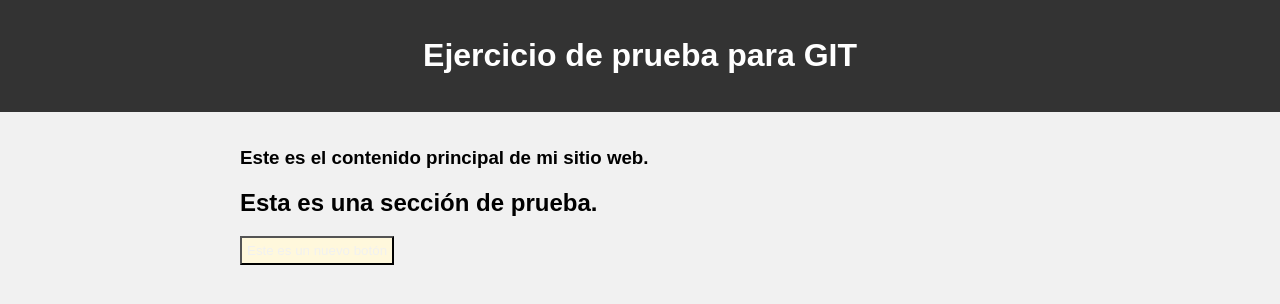
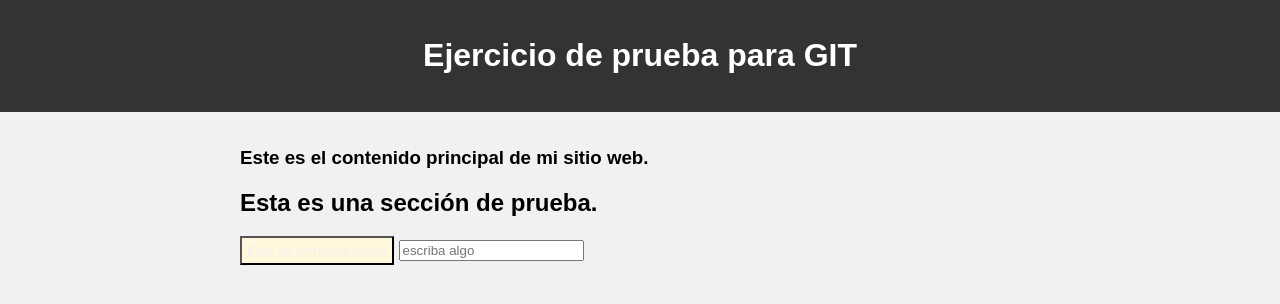
Before and after one commit to Duvier/test-git, a plain HTML site: page index.html in a window 1280 px wide. Drawn offline with Linux system fonts and the light colour scheme.

Commit message:
add input

```diff
--- a/index.html
+++ b/index.html
@@ -45,7 +45,7 @@
     <div class="content">
       <h3>Este es el contenido principal de mi sitio web.</h3>
       <h2>Esta es una sección de prueba.</h2>
-      <button class="btn-new">Este es un nuevo botón</button>
+      <button class="btn-new">Este es un nuevo botón</button> <input type="text" placeholder="escriba algo" value="">
     </div>
   </body>
 </html>
```
